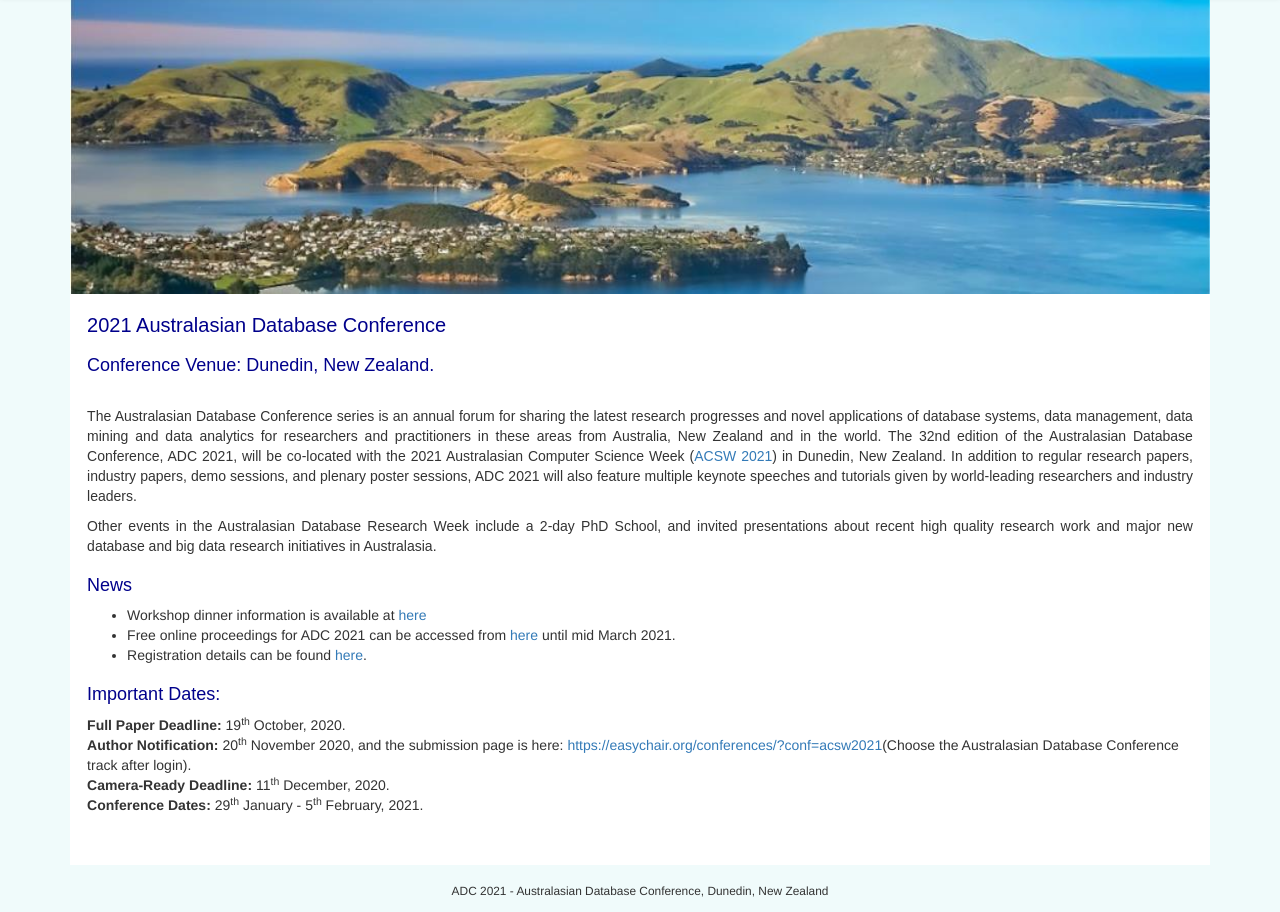
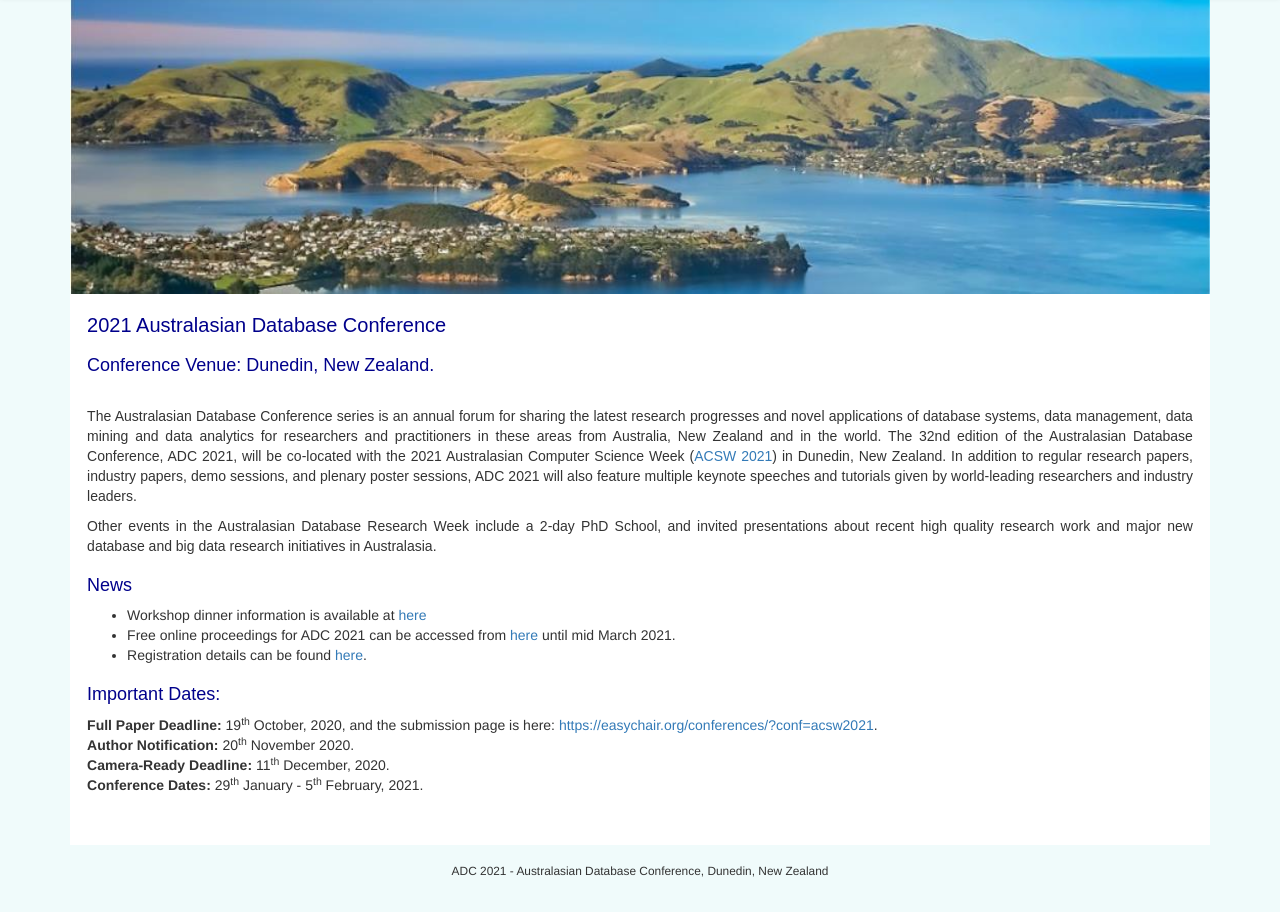
Before and after one commit to adc2021/adc2021.github.io, a plain HTML site: page index.html in a window 1280 px wide. Shown: the part 53-965 px from the top of the page. Drawn offline with nearby package versions, Linux system fonts and the light colour scheme.

Commit message:
Update index.html

```diff
--- a/index.html
+++ b/index.html
@@ -159,10 +159,11 @@
                <h2>Important Dates:</h2>
 								<!--<b>Full Paper Submission Deadline: </b><strike>19<sup>th</sup> Februrary, 2020.</strike> Extended to 5<sup>th</sup> March, 2020-->
 								<!--<b>Full Paper Deadline: </b><strike>9<sup>th</sup> September, 2020</strike> <strike>Extended to 14<sup>th</sup> September, 2020</strike> <font color="red">Further extended to 19<sup>th</sup> September, 2020</font>.-->
-								<b>Full Paper Deadline: </b>19<sup>th</sup> October, 2020.
+								<b>Full Paper Deadline: </b>19<sup>th</sup> October, 2020, and the submission page is here: <a href="https://easychair.org/conferences/?conf=acsw2021" target="_blank">https://easychair.org/conferences/?conf=acsw2021</a>.
+
 
 				<br>
-				<b>Author Notification: </b>20<sup>th</sup> November 2020, and the submission page is here: <a href="https://easychair.org/conferences/?conf=acsw2021" target="_blank">https://easychair.org/conferences/?conf=acsw2021</a>(Choose the Australasian Database Conference track after login).
+				<b>Author Notification: </b>20<sup>th</sup> November 2020.
 				<br>
 				<b>Camera-Ready Deadline: </b>11<sup>th</sup> December, 2020.
 				<br>
```
